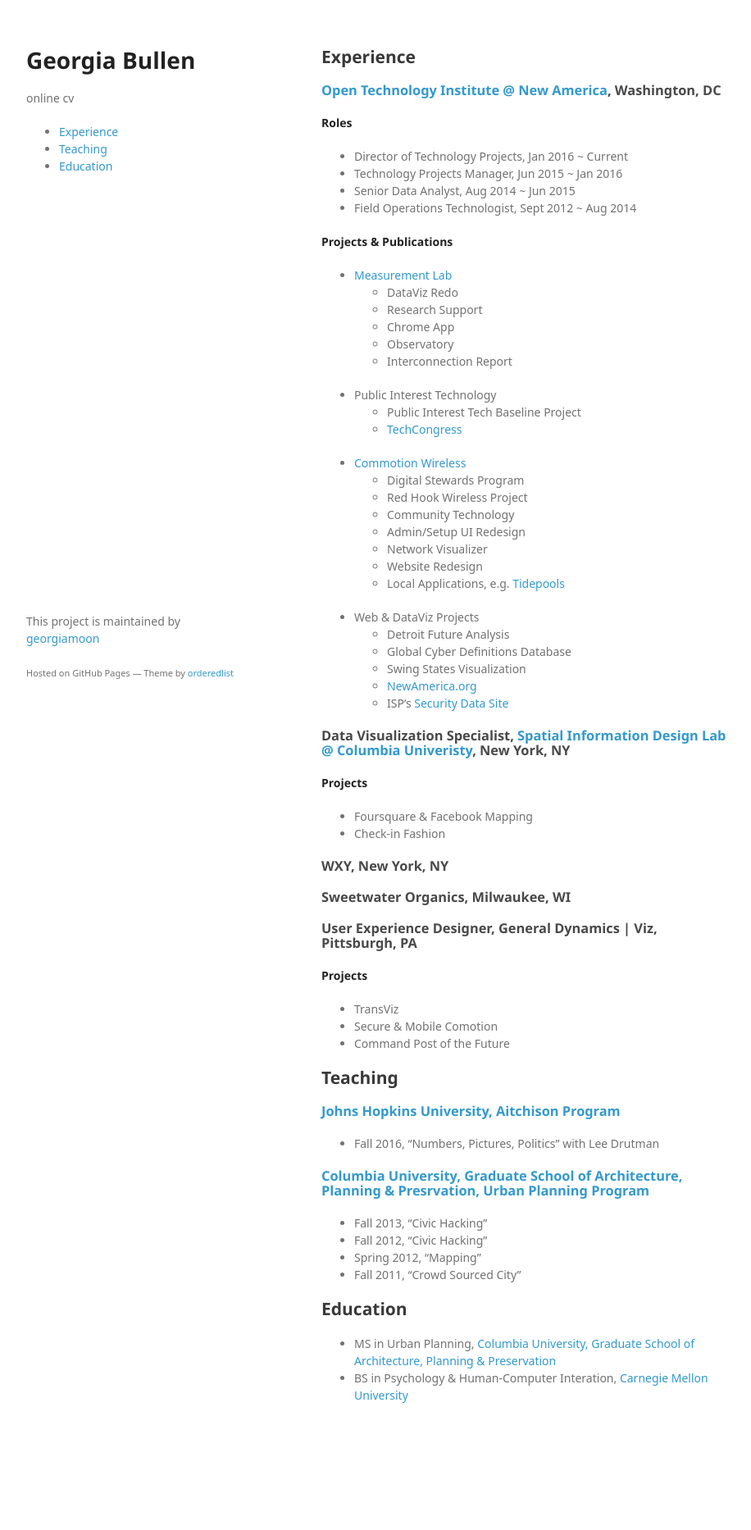
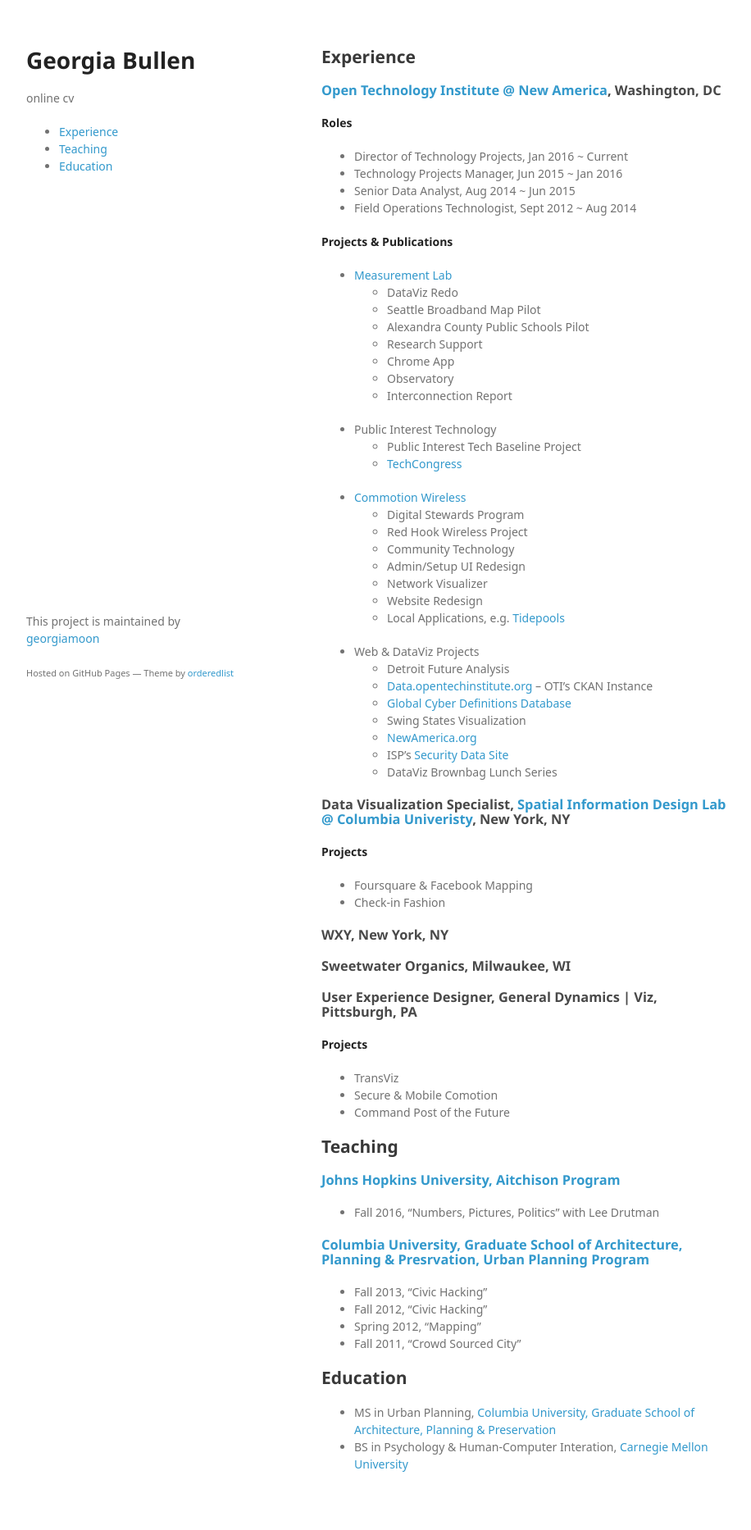
Before and after one commit to georgiamoon/markdowncv, a Jekyll site: the page built from index.md, in a window 1280 px wide. Shown: the whole page at 82% size, without its empty margins (178-1094 px from the left). Built offline with Jekyll 4.4.1, drawn with Linux system fonts in a browser that asks for light colours; some web fonts are replaced; our own code applies the rules of GitHub Pages for plain Markdown files; a script that is not in the unit is left out; before the commit the page ends 1782 px from its top, so only the background shows below that.

Commit message:
more updates

```diff
--- a/index.md
+++ b/index.md
@@ -13,6 +13,8 @@
 
 - [Measurement Lab](https://measurementlab.net)
   - DataViz Redo
+  - Seattle Broadband Map Pilot
+  - Alexandra County Public Schools Pilot
   - Research Support
   - Chrome App
   - Observatory
@@ -33,10 +35,12 @@
 
 - Web & DataViz Projects
   - Detroit Future Analysis
-  - Global Cyber Definitions Database
+  - [Data.opentechinstitute.org](https://data.opentechinstitute.org/) -- OTI's CKAN Instance
+  - [Global Cyber Definitions Database](http://cyberdefinitions.newamerica.org/)
   - Swing States Visualization
   - [NewAmerica.org](https://newamerica.org)
   - ISP's [Security Data Site](http://securitydata.newamerica.org)
+  - DataViz Brownbag Lunch Series
 
 ### Data Visualization Specialist, [Spatial Information Design Lab @ Columbia Univeristy](http://spatialinformationdesignlab.org/), New York, NY
 
```
